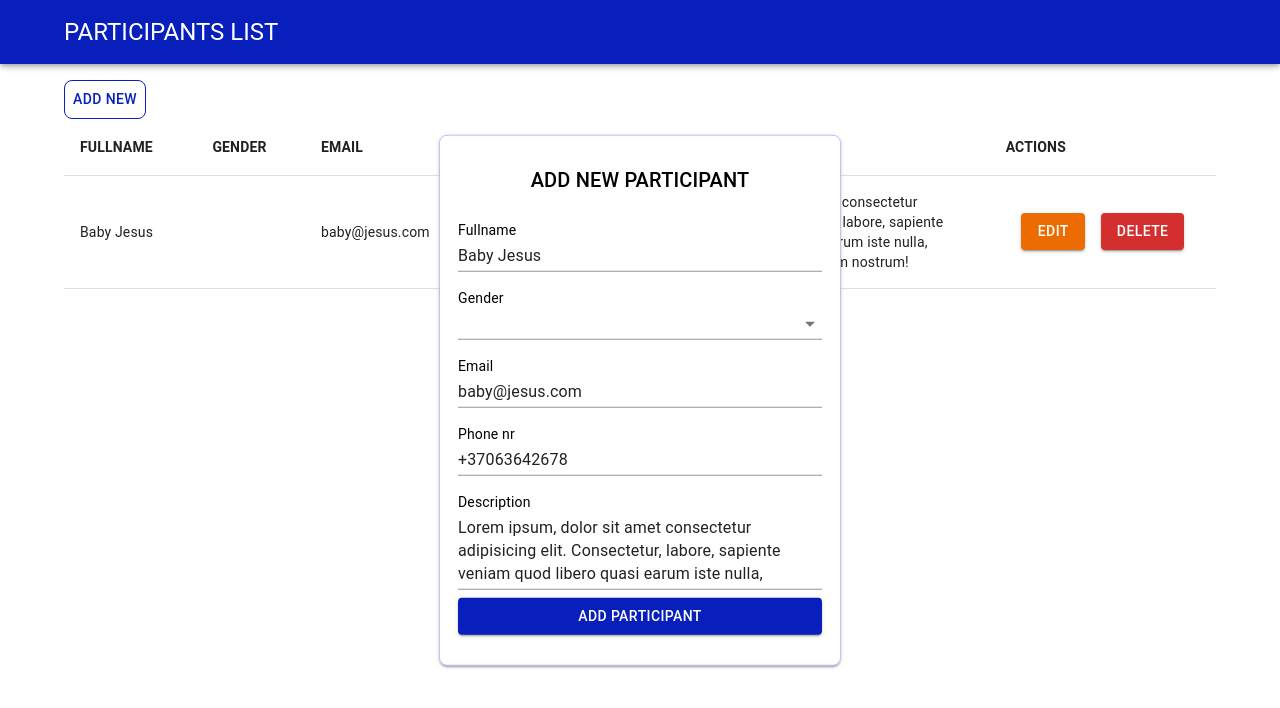
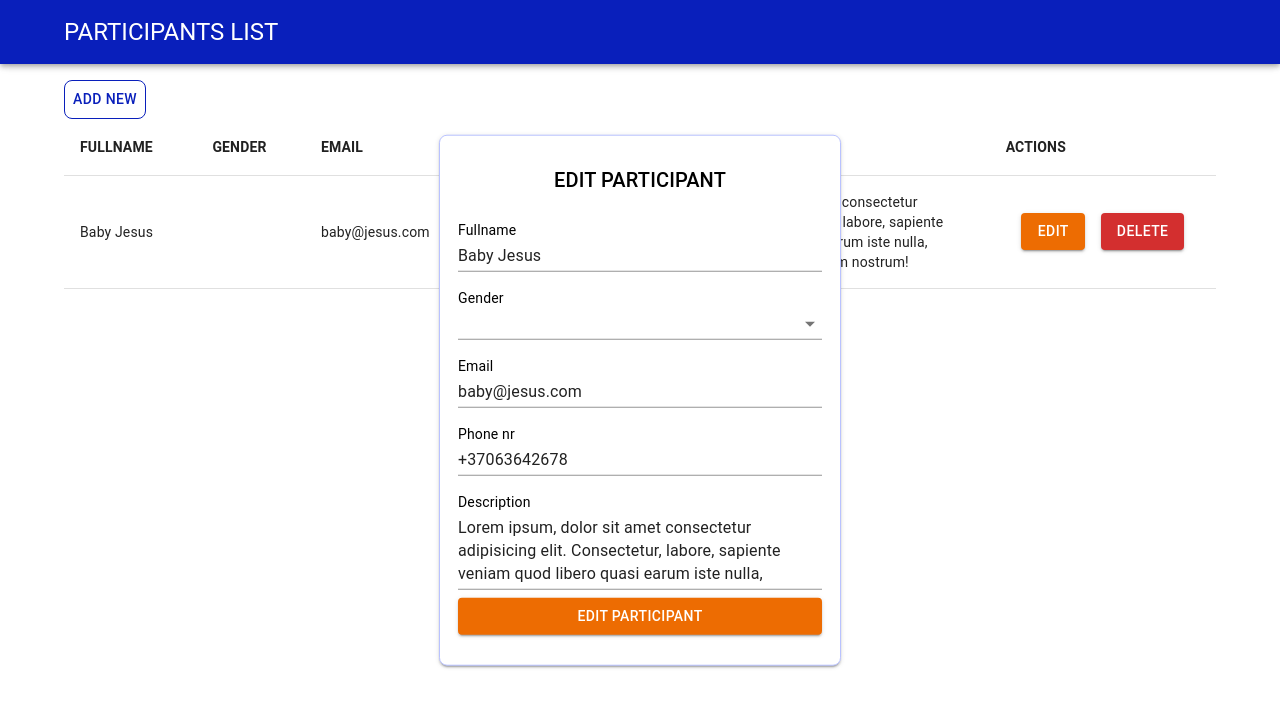
Before and after one commit to karolisjon/react-participants-list, a React (Create React App) app: page / in a window 1280 px wide. Both pictures are taken after a click on the button "EDIT". Shown: the top 708 px of the page. Built offline with nearby package versions, Linux system fonts and the light colour scheme; data requests are answered from the project's data file.

Commit message:
feat: adjusted modal to show different buttons ant title depending if a new user is being created or edited

```diff
--- a/src/app.jsx
+++ b/src/app.jsx
@@ -36,6 +36,7 @@ const App = () => {
   const [phone, setPhone] = useState('');
   const [description, setDescription] = useState('');
   const [isLoading, setIsLoading] = useState(false);
+  const [editableParticipant, setEditableParticipant] = useState(false);
 
   const handleOpen = () => {
     setOpen(true);
@@ -86,6 +87,7 @@ const App = () => {
 
   const onEdit = async (id) => {
     setOpen(true);
+    setEditableParticipant(true);
 
     await fetch(`http://localhost:8000/participants/${id}`)
       .then(res => res.json())
@@ -104,9 +106,7 @@ const App = () => {
   }
 
   useEffect(() => {
-    (async () => {
     fetchAllParticipants();
-    })();
   }, []);
 
   return (
@@ -160,7 +160,10 @@ const App = () => {
                 paddingBottom: '30px',
               }}
             >
-              <Typography variant='h6' sx={{ my: 2, textAlign: 'center' }}>ADD NEW PARTICIPANT</Typography>
+              {!editableParticipant
+                ? <Typography variant='h6' sx={{ my: 2, textAlign: 'center' }}>ADD NEW PARTICIPANT</Typography>
+                : <Typography variant='h6' sx={{ my: 2, textAlign: 'center' }}>EDIT PARTICIPANT</Typography>
+              }
 
               <FormControl sx={{ my: 1 }}>
                 <Typography variant='body2'>Fullname</Typography>
@@ -219,24 +222,24 @@ const App = () => {
                 />
               </FormControl>
 
-              {!isLoading && <Button
+              {!editableParticipant
+                ? <Button
                   variant='contained'
                   type='submit'
                   sx={{
                     backgroundColor: '#091fbb'
                   }}>
                   Add participant
-              </Button>}
+                </Button>
 
-              {isLoading && <Button
+                : <Button
                   variant='contained'
                   type='submit'
-                disabled
-                sx={{
-                  backgroundColor: '#091fbb'
-                }}>
-                Adding participant...
-              </Button>}
+                  color='warning'
+                >
+                  Edit participant
+                </Button>
+              }
             </form>
           </Box>
         </Modal>
```
Lines whose indentation alone changed are shown as unchanged.
